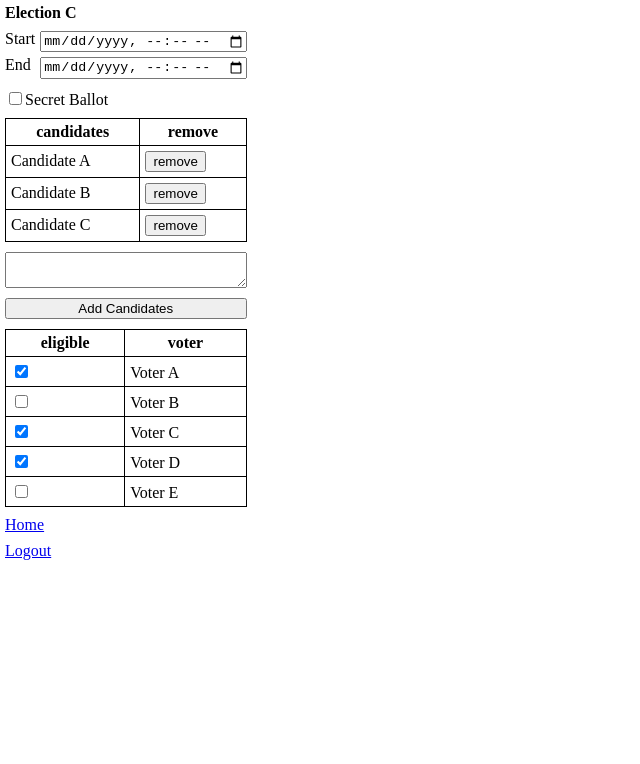
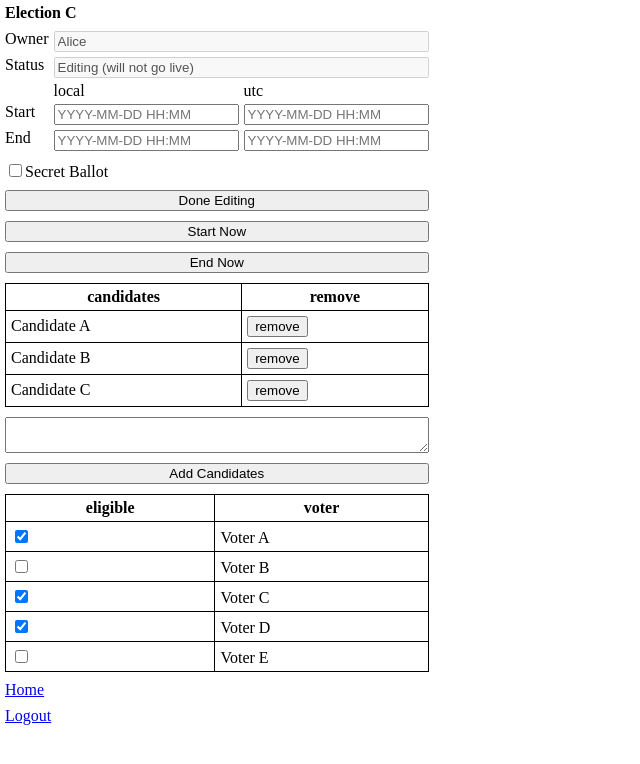
Before and after one commit to SeanShubin/condorcet-web, a plain HTML site: page prototype/election.html in a window 1280 px wide. Shown: the whole page, without its empty margins (0-640 px from the left). Drawn offline with Linux system fonts and the light colour scheme.

Commit message:
prototyping election page

```diff
--- a/prototype/election.html
+++ b/prototype/election.html
@@ -5,17 +5,46 @@
     <title>Election C</title>
     <link rel="stylesheet" type="text/css" href="../meyerweb-reset.css">
     <link rel="stylesheet" type="text/css" href="../index.css">
+    <style>
+        .election-settings {
+            display: inline-grid;
+            grid-template-columns: auto auto auto;
+            grid-column-gap: 5px;
+            grid-row-gap: 5px;
+        }
+
+        .election-settings .columns-2-and-3 {
+            grid-column-start: 2;
+            grid-column-end: 4;
+        }
+    </style>
 </head>
 <body>
 <div class="single-column-flex">
     <h1>Election C</h1>
-    <div class="two-column-grid">
+    <div class="election-settings">
+        <span>Owner</span>
+        <input class="columns-2-and-3" disabled value="Alice">
+
+        <span>Status</span>
+        <input class="columns-2-and-3" disabled value="Editing (will not go live)">
+
+        <span></span>
+        <span>local</span>
+        <span>utc</span>
+
         <span>Start</span>
-        <input type="datetime-local">
+        <input placeholder="YYYY-MM-DD HH:MM">
+        <input placeholder="YYYY-MM-DD HH:MM">
+
         <span>End</span>
-        <input type="datetime-local">
+        <input placeholder="YYYY-MM-DD HH:MM">
+        <input placeholder="YYYY-MM-DD HH:MM">
     </div>
     <span><input type="checkbox">Secret Ballot</span>
+    <button>Done Editing</button>
+    <button>Start Now</button>
+    <button>End Now</button>
     <table>
         <thead>
         <tr>
```
